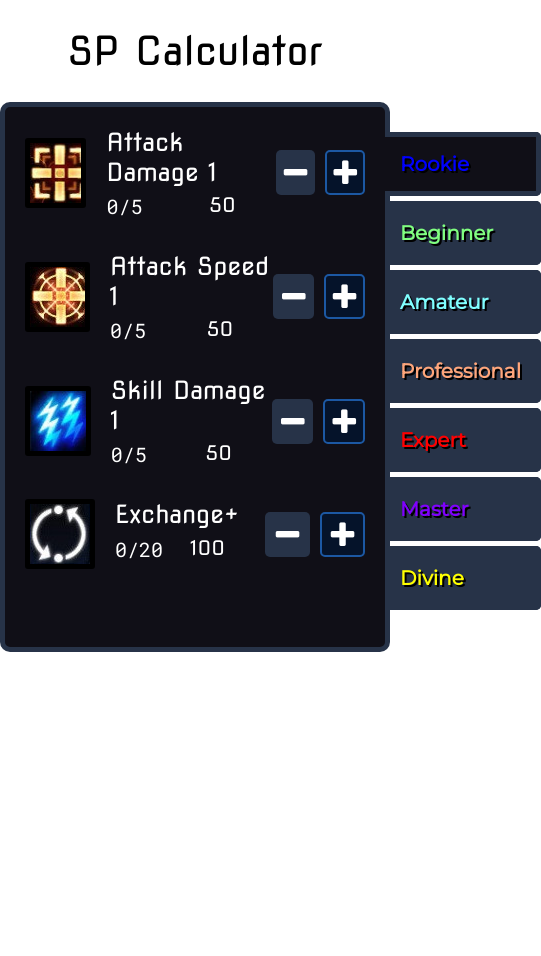
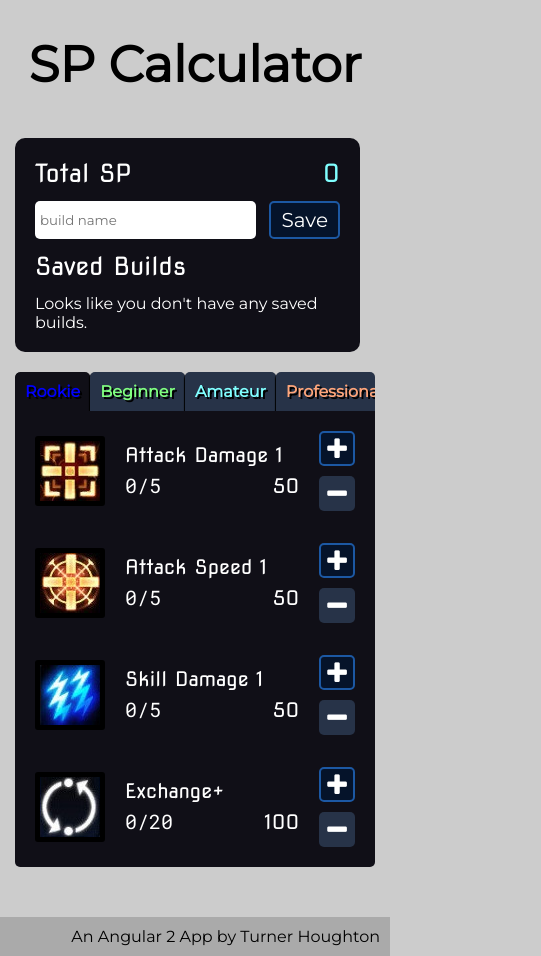
Before and after one commit to OmniPotent42/sp-calculator, an Angular app: page / in a window 390 px wide. Shown: the whole page, 541 px wide, since content can reach past the window. Before the commit the page ends 844 px from the top, so only its background shows below. Built offline with nearby package versions, Linux system fonts and the light colour scheme.

Commit message:
added support for mobile devices

```diff
--- a/src/app/app.component.css
+++ b/src/app/app.component.css
@@ -1,6 +1,21 @@
 h1 {
   text-align: center;
-  font-family: 'Nova Square', cursive;
+  font-family: 'Montserrat', sans-serif;
   font-weight: normal;
-  font-size: 40px;
+  font-size: 30px;
+  font-weight: 900
 }
+
+.container {
+  min-height: 100vh;
+  display: flex;
+  flex-direction: column;
+}
+
+.container footer {
+  margin-top: auto;
+}
+
+@media (min-width: 375px) {
+  h1 {font-size: 50px;}
+}
--- a/src/app/app.component.html
+++ b/src/app/app.component.html
@@ -1,4 +1,9 @@
-<h1>
-  {{title}}
-</h1>
-<app-tabs></app-tabs>
+<div class="container">
+  <h1>
+    {{title}}
+  </h1>
+  <app-tabs></app-tabs>
+  <footer>
+    <p>An Angular 2 App by Turner Houghton</p>
+  </footer>
+</div>
--- a/src/app/tabs.component.css
+++ b/src/app/tabs.component.css
@@ -1,3 +1,48 @@
+input {
+  border-radius: 5px;
+  border: none;
+}
+
+.total-component {
+  /*width: 250px;*/
+  /*left: -280px;*/
+  /*position: absolute;*/
+  margin: 10px 15px 20px;
+  padding: 10px;
+  background-color: #100F17;
+  border-radius: 10px;
+  /*border: 5px solid #273348;*/
+  color: white;
+}
+
+.saveForm {
+  display: flex;
+}
+
+.saveForm :first-child {
+  margin-right: 1em;
+}
+
+button.saveButton {
+  font-family: 'Montserrat', sans-serif;
+  font-size: 20px;
+  border-radius: 5px;
+  background-color: #05132a;
+  border: 2px solid #1c58a3;
+  color: white;
+  cursor: pointer;
+  padding: 5px 10px;
+  /*margin-top: 20px;*/
+}
+
+.amount-container {
+  display: flex;
+}
+
+.amount-container :last-child {
+  margin-left: auto;
+}
+
 .specialty {
   text-transform: capitalize;
   font-family: 'Nova Square', cursive;
@@ -34,18 +79,6 @@ h3 {
   margin-top: .5em;
 }
 
-button.saveButton {
-  font-family: 'Montserrat', sans-serif;
-  font-size: 20px;
-  border-radius: 5px;
-  background-color: #05132a;
-  border: 2px solid #1c58a3;
-  color: white;
-  cursor: pointer;
-  padding: 5px 10px;
-  margin-top: 20px;
-}
-
 button.load-btn {
   font-family: 'Montserrat', sans-serif;
   font-size: 16px;
@@ -74,18 +107,28 @@ button.delete-btn {
 }
 
 nav {
-  position:absolute;
-  left: calc(100% - 5px);
-  top: 30px;
+  /*position:absolute;*/
+  /*left: calc(100% - 5px);*/
+  /*top: 30px;*/
+  display: flex;
+  overflow-x: auto;
+  border-bottom-width: 0;
+  border-radius: 5px 5px 0 0;
+  text-align: center;
+  font-size: 16px;
+}
+
+nav::-webkit-scrollbar {
+    display: none;
 }
 
 nav a {
   font-family: 'Montserrat', sans-serif;
   text-shadow: 2px 2px black;
   font-weight: 900;
-  font-size: 20px;
+  /*font-size: 20px;*/
   color: white;
-  padding: 15px;
+  /*padding: 15px;*/
   text-transform: capitalize;
   background-color: #273348;
   display: block;
@@ -97,11 +140,65 @@ nav a {
   border-bottom-right-radius: 5px;
   margin-bottom: 5px;
   cursor: pointer;
+  flex-grow: 1;
+  padding: 10px 10px;
+  margin: 0;
+  border: none;
+  border-radius: 5px 5px 0 0;
+  margin-right: 0px;
+  box-shadow: 0px 2px 1px 1px black
 }
 
 nav a.active {
   background-color: #100F17;
   cursor: default;
+}
+
+.plus-minus-widget {
+  display: flex;
+  /* flex-direction: row-reverse;*/
+  flex-direction: column;
+  /*width: 100px;*/
+  align-self: center;
+  margin: -5px 0;
+}
+
+.plus-minus-widget button {
+  /*width: 50%;*/
+  /*height: 45px;*/
+  /*font-size: 30px;*/
+  font-size: 25px;
+  /*line-height: 42px;*/
+  border-radius: 5px;
+  background-color: #05132a;
+  border: 2px solid #1c58a3;
+  color: white;
+  cursor: pointer;
+  margin: 5px 0;
+}
+
+.plus-minus-widget button i {
+  position: relative;
+  top: 1px;
+}
+
+.plus-minus-widget button:first-child {
+  /*margin-left: 10px;*/
+}
+
+.specialty-info h3 {
+  font-size: 20px;
+}
+
+.tabs {
+  /*max-width: 500px;*/
+  padding: 20px;
+  background-color: #100F17;
+  /*border-radius: 10px;*/
+  /*border: 5px solid #273348;*/
+  position: relative;
+  /*min-height: 550px;*/
+  border-radius: 0 0 5px 5px;
 }
 
 .amt {
@@ -111,36 +208,18 @@ nav a.active {
 
 .next-amt {
   font-size: 20px;
-  margin-right: 40px;
+  margin-right: .5em;
+  position: relative;
+  top: 1px;
 }
 
 .row {
   display: flex;
+  align-items: center;
 }
 
 .row > *:last-child {
   margin-left: auto;
-}
-
-.tabs {
-  max-width: 500px;
-  padding: 20px;
-  background-color: #100F17;
-  border-radius: 10px;
-  border: 5px solid #273348;
-  position: relative;
-  min-height: 550px;
-}
-
-.total-component {
-  width: 250px;
-  left: -280px;
-  position: absolute;
-  padding: 10px;
-  background-color: #100F17;
-  border-radius: 10px;
-  border: 5px solid #273348;
-  color: white;
 }
 
 .total-component h3 {
@@ -162,28 +241,9 @@ nav a.active {
 }
 
 .container {
-  max-width: 500px;
-  margin: auto;
+  max-width: 700px;
+  margin: 0 auto 50px;
   position: relative
-}
-
-.plus-minus-widget {
-  display: flex;
-  flex-direction: row-reverse;
-  width: 100px;
-  align-self: center;
-}
-
-.plus-minus-widget button {
-  width: 50%;
-  height: 45px;
-  font-size: 30px;
-  line-height: 42px;
-  border-radius: 5px;
-  background-color: #05132a;
-  border: 2px solid #1c58a3;
-  color: white;
-  cursor: pointer;
 }
 
 .masterText {
@@ -196,10 +256,6 @@ nav a.active {
   background-color: rgb(39, 51, 72);
   border-color: transparent;
   cursor: default;
-}
-
-.plus-minus-widget button:first-child {
-  margin-left: 10px;
 }
 
 .icon {
@@ -254,3 +310,88 @@ nav a.master {
 nav a.divine {
   color: #ffff00;
 }
+
+@media (min-width: 375px) {
+  .total-component {
+    padding: 20px;
+    max-width: 345px;
+    /*margin-left: auto;
+    margin-right: auto;*/
+  }
+
+  .next-amt {
+    margin-right: 1em;
+  }
+
+  .tabs, nav {
+    margin: 0 15px;
+  }
+}
+
+@media (min-width: 550px) {
+  nav {
+    display: block;
+    margin-left: 0;
+    text-align: left;
+    flex-grow: 1;
+    border-radius: 0 5px 5px 0;
+  }
+
+  nav a {
+    border-radius: 0 5px 5px 0;
+    box-shadow: -2px -1px 3px 0px black;
+  }
+
+  .tabs-container {
+    display: flex;
+    flex-direction: row-reverse;
+  }
+
+  .tabs {
+    width: calc(100% - 150px);
+    margin-right: 0;
+    border-radius: 10px 0px 10px 10px;
+  }
+}
+
+@media (min-width: 600px) {
+  .plus-minus-widget {
+    margin: 0 -5px;
+    flex-direction: row-reverse;
+  }
+
+  .plus-minus-widget button {
+    margin: 0 5px;
+    font-size: 30px;
+  }
+}
+
+@media (min-width: 700px) {
+  .tabs {
+    width: calc(100% - 175px);
+  }
+
+  nav {
+    font-size: 20px;
+  }
+
+  .specialty-info h3 {
+    font-size: 25px;
+  }
+}
+
+@media (min-width: 1100px) {
+  .container {
+    max-width: 1000px;
+    display: flex;
+  }
+
+  .tabs-container {
+    flex-grow: 1;
+  }
+
+  .total-component {
+    margin: 0;
+    height: 100%;
+  }
+}
--- a/src/app/tabs.component.html
+++ b/src/app/tabs.component.html
@@ -1,6 +1,9 @@
 <div class="container">
   <div class="total-component">
-    <h3>Total SP<br><span class="amount">{{spent}}</span></h3>
+    <div class="amount-container">
+      <h3>Total SP</h3>
+      <h3 class="amount">{{spent}}</h3>
+    </div>
     <div class="saveForm">
       <input [(ngModel)]="stateName" type="text" placeholder="build name">
       <button class="saveButton" (click)="saveState(stateName)">Save</button>
@@ -20,6 +23,12 @@
       </ul>
     </div>
   </div>
+  <div class="tabs-container">
+    <nav>
+      <a [ngClass]="tab.tabName" [class.active]="tab.tabName === activeTab" (click)="setActiveTab(tab.tabName)" *ngFor="let tab of tabs">
+        {{tab.tabName}}
+      </a>
+    </nav>
     <div class="tabs">
       <div class="tab" [hidden]="tab.tabName !== activeTab" *ngFor="let tab of tabs">
         <div class="specialty" *ngFor="let spec of tab.specialties">
@@ -38,15 +47,16 @@
               </div>
             </div>
             <div class="plus-minus-widget">
-            <button (click)="purchase(spec, 1, $event)" [disabled]="spec.purchased === spec.max"><i class="fa fa-plus" aria-hidden="true"></i></button>
-            <button (click)="purchase(spec, -1, $event)" [disabled]="spec.purchased === 0"><i class="fa fa-minus" aria-hidden="true"></i></button></div>
+              <button (click)="purchase(spec, 1, $event)" [disabled]="spec.purchased === spec.max">
+                <i class="fa fa-plus" aria-hidden="true"></i>
+              </button>
+              <button (click)="purchase(spec, -1, $event)" [disabled]="spec.purchased === 0">
+                <i class="fa fa-minus" aria-hidden="true"></i>
+              </button>
             </div>
           </div>
         </div>
       </div>
-  <nav>
-    <a [ngClass]="tab.tabName" [class.active]="tab.tabName === activeTab" (click)="setActiveTab(tab.tabName)" *ngFor="let tab of tabs">
-      {{tab.tabName}}
-    </a>
-  </nav>
     </div>
+  </div>
+</div>
--- a/src/styles.css
+++ b/src/styles.css
@@ -2,8 +2,34 @@
 html, body {
   margin: 0;
   padding: 0;
+  background-color: #cccccc;
+}
+
+body {
+  overflow-y: scroll;
+}
+
+footer {
+  font-size: 14px;
+  background-color: #aaaaaa;
+  padding: 10px;
+  text-align: right;
+  font-family: 'Montserrat', sans-serif;
+  /*position: fixed;
+  bottom: 0;
+  width: 100%;*/
+}
+
+footer p {
+  margin: 0;
 }
 
 * {
   box-sizing: border-box;
 }
+
+@media (min-width: 375px) {
+  footer {
+    font-size: 16px;
+  }
+}
```
Lines whose indentation alone changed are shown as unchanged.
